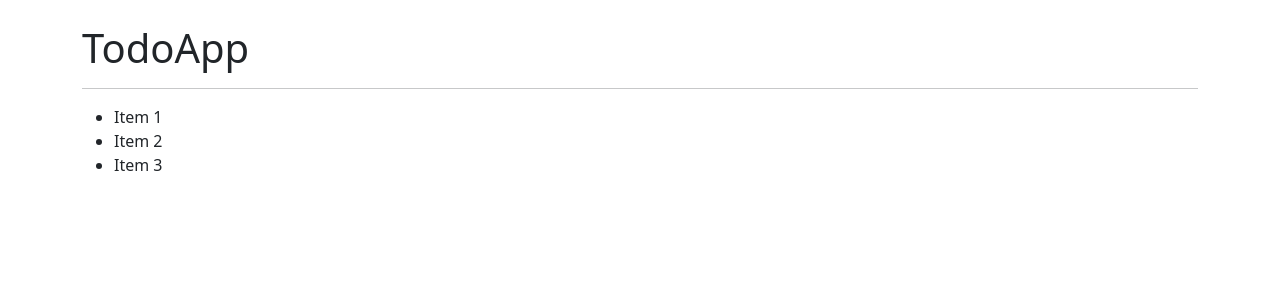
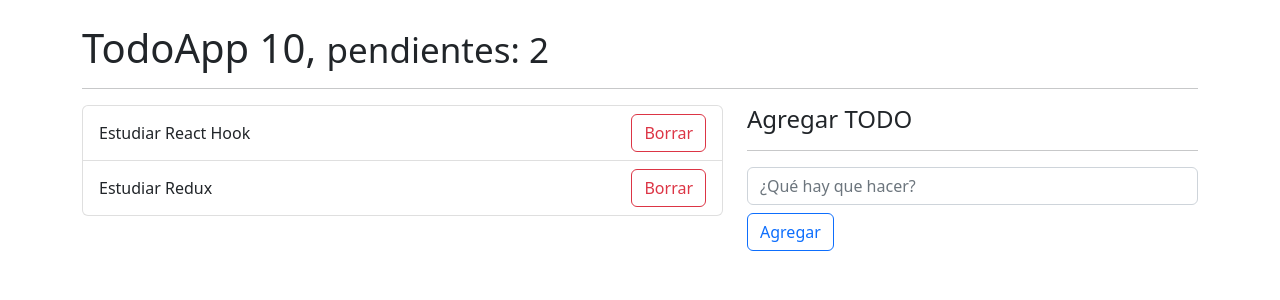
Before and after one commit to czabala847/react-hooks-app, a React (Vite) app: page / in a window 1280 px wide. Shown: the top 300 px of the page. Built offline with nearby package versions, Linux system fonts and the light colour scheme.

Commit message:
Dividiendo aplicacion en componentes

```diff
--- /dev/null
+++ b/src/08-useReducer/TodoAdd.tsx
@@ -0,0 +1,51 @@
+import React, { ChangeEvent, useState } from "react";
+import { Todo } from "./interfaces/Todo.interface";
+
+import { useForm } from "../hooks/useForm";
+
+interface Props {
+  addTodo: (todo: Todo) => void;
+}
+
+export const TodoAdd: React.FC<Props> = ({ addTodo }) => {
+  const [description, setDescription] = useState<string>("");
+
+  const onChangeDescription = (e: ChangeEvent<HTMLInputElement>) => {
+    const { value } = e.target;
+    setDescription(value);
+  };
+
+  const onAddTodo = (e: ChangeEvent<HTMLFormElement>) => {
+    e.preventDefault();
+
+    const descriptionTodo = description.trim();
+
+    if (descriptionTodo.length === 0) return;
+
+    const newTodo: Todo = {
+      id: new Date().getTime() * 3,
+      description: descriptionTodo,
+      done: false,
+    };
+
+    addTodo(newTodo);
+    setDescription("");
+  };
+
+  return (
+    <form autoComplete="off" onSubmit={onAddTodo}>
+      <input
+        type="text"
+        placeholder="¿Qué hay que hacer?"
+        className="form-control"
+        name="description"
+        value={description}
+        onChange={onChangeDescription}
+      />
+
+      <button type="submit" className="btn btn-outline-primary mt-2">
+        Agregar
+      </button>
+    </form>
+  );
+};
--- a/src/08-useReducer/TodoApp.tsx
+++ b/src/08-useReducer/TodoApp.tsx
@@ -1,4 +1,7 @@
 import React, { useReducer } from "react";
+
+import { TodoList } from "./TodoList";
+import { TodoAdd } from "./TodoAdd";
 
 import { todoReducer } from "./todoReducer";
 import { Todo } from "./interfaces/Todo.interface";
@@ -19,21 +22,32 @@ const initialState: Todo[] = [
 export const TodoApp: React.FC = () => {
   const [todos, dispatchTodo] = useReducer(todoReducer, initialState);
 
-  console.log(todos);
+  const onNewTodo = (todo: Todo) => {
+    console.log(todo);
+  };
 
   return (
     <section className="TodoApp">
       <div className="container mt-4">
         <div className="row">
           <div className="col">
-            <h1>TodoApp</h1>
+            <h1>
+              TodoApp {10}, <small>pendientes: 2</small>
+            </h1>
             <hr />
 
-            <ul>
-              <li>Item 1</li>
-              <li>Item 2</li>
-              <li>Item 3</li>
-            </ul>
+            <div className="row">
+              <div className="col-7">
+                <TodoList todos={todos} />
+              </div>
+
+              <div className="col-5">
+                <h4>Agregar TODO</h4>
+                <hr />
+
+                <TodoAdd addTodo={onNewTodo} />
+              </div>
+            </div>
           </div>
         </div>
       </div>
--- /dev/null
+++ b/src/08-useReducer/TodoItem.tsx
@@ -0,0 +1,11 @@
+import React from "react";
+import { Todo } from "./interfaces/Todo.interface";
+
+export const TodoItem: React.FC<{ todo: Todo }> = ({ todo }) => {
+  return (
+    <li className="list-group-item d-flex justify-content-between">
+      <span className="align-self-center">{todo.description}</span>
+      <button className="btn btn-outline-danger">Borrar</button>
+    </li>
+  );
+};
--- /dev/null
+++ b/src/08-useReducer/TodoList.tsx
@@ -0,0 +1,14 @@
+import React from "react";
+import { TodoItem } from "./TodoItem";
+
+import { Todo } from "./interfaces/Todo.interface";
+
+export const TodoList: React.FC<{ todos: Todo[] }> = ({ todos }) => {
+  return (
+    <ul className="list-group">
+      {todos.map((todo) => (
+        <TodoItem key={todo.id} todo={todo} />
+      ))}
+    </ul>
+  );
+};
--- a/src/hooks/useForm.ts
+++ b/src/hooks/useForm.ts
@@ -1,6 +1,8 @@
 import { useState } from "react";
 
 import { SimpleForm } from "../interfaces/SimpleForm.interface";
+
+// test.
 
 export const useForm = (initialState: SimpleForm) => {
   const [stateForm, setStateForm] = useState<SimpleForm>(initialState);
```
